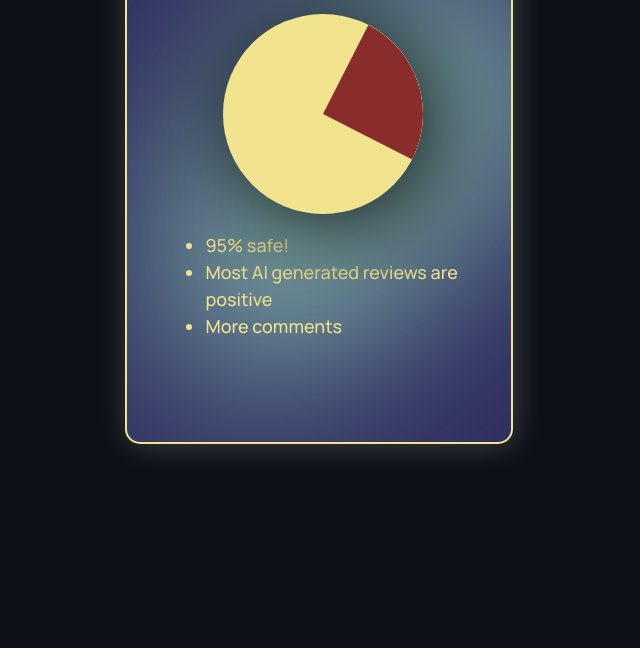
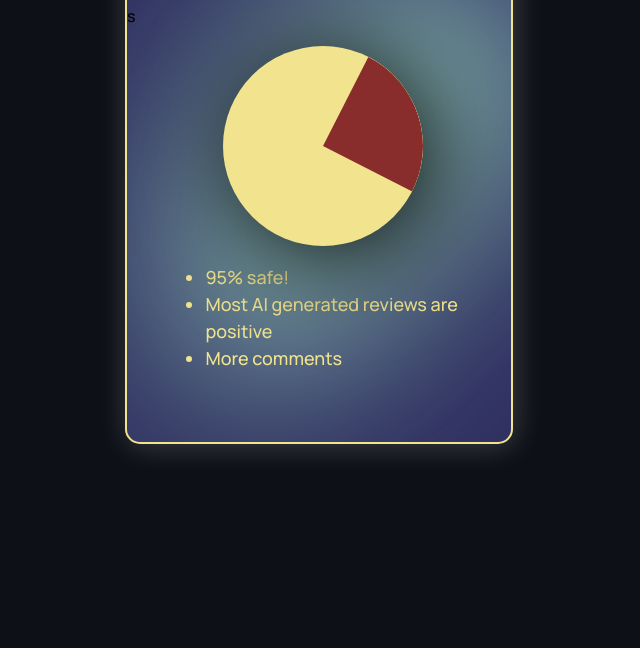
Before and after one commit to Deonaf24/CodeJam14, a website built with webpack: page package/static/backcard.html in a window 1280 px wide. Shown: the part 152-800 px from the top of the page, without its empty margins (321-961 px from the left). Built offline with nearby package versions, Linux system fonts and the light colour scheme; a web font is replaced by a local one.

Commit message:
update test

```diff
--- a/package/static/backcard.html
+++ b/package/static/backcard.html
@@ -42,7 +42,7 @@
                             <h1 class="cardTitle"><b>Overview</b></h1>
                             <hr>
 
-
+                        s
 
                     <!-- Bottom Row -->
                     <div class="bottomRow">
```
